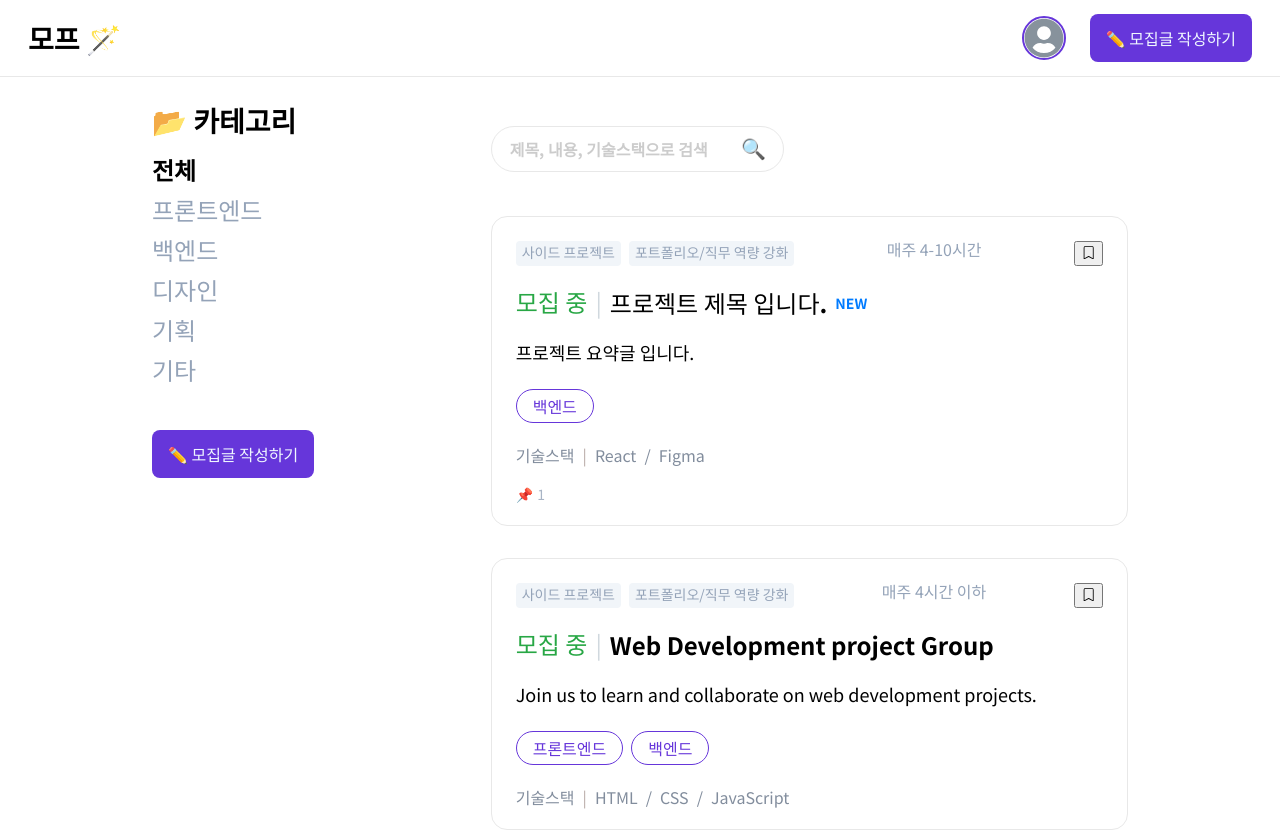
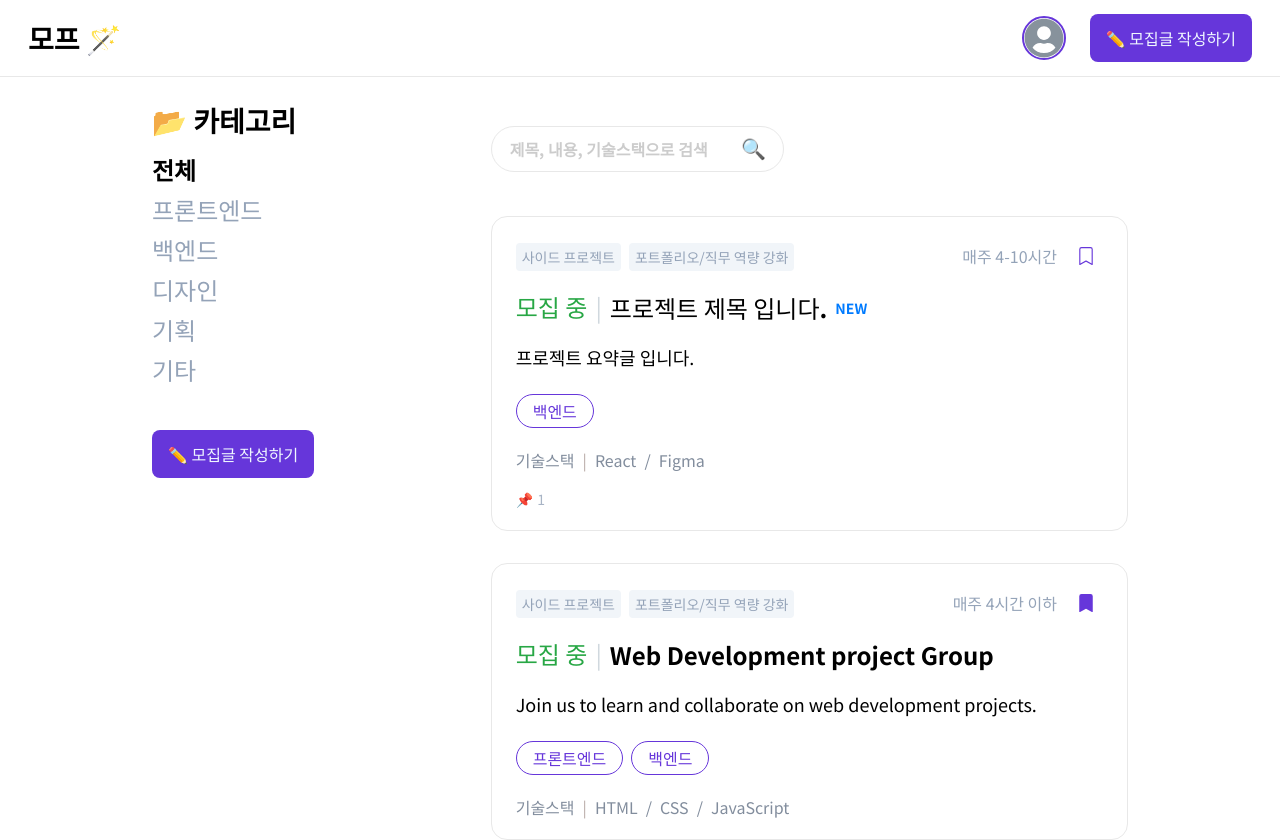
Before and after one commit to junhui324/MoGakPpo, a React (Create React App) app: page / in a window 1280 px wide. Shown: the top 840 px of the page. Built offline with nearby package versions, Linux system fonts and the light colour scheme.

Commit message:
Style: 프로젝트 리스트 북마크 버튼 css 추가

```diff
--- a/src/components/ProjectList/Project.module.scss
+++ b/src/components/ProjectList/Project.module.scss
@@ -11,9 +11,11 @@
   background-color: #ffff;
   cursor: pointer;
 
-  div:nth-child(1) {
+  .topContainer {
     display: flex;
     justify-content: space-between;
+    align-items: center;
+    div:nth-child(1) {
       .type {
         margin-right: 8px;
         padding: 4px 6px 4px 6px;
@@ -29,11 +31,29 @@
         border-radius: 4px;
         background-color: rgb(241 245 249);
       }
+    }
+    div:nth-child(2) {
+      display: flex;
+      gap: 12px;
+      align-items: center;
       .participationTime {
+        align-self: c;
         color: rgb(148 163 184);
       }
+      .bookmarkButton {
+        display: flex;
+        border: none;
+        padding: 6px 8px;
+        background-color: unset;
+        cursor: pointer;
+        svg {
+          font-size: 18px;
+          color: $main-color;
         }
-  div:nth-child(2) {
+      }
+    }
+  }
+  .secondContainer {
     display: flex;
     font-size: 24px;
     font-weight: 550;
--- a/src/components/ProjectList/Project.tsx
+++ b/src/components/ProjectList/Project.tsx
@@ -9,7 +9,8 @@ import { TypeProjectList } from '@/interfaces/Project.interface';
 import { useNavigate } from 'react-router-dom';
 import ROUTES from '../../constants/Routes';
 import styles from './Project.module.scss';
-import { BsBookmark } from 'react-icons/bs';
+import { BsBookmark, BsBookmarkFill } from 'react-icons/bs';
+import React, { useState } from 'react';
 
 interface projectDataProps {
   projectData: TypeProjectList;
@@ -40,6 +41,13 @@ function Project({ projectData }: projectDataProps) {
     project_views: viewsCount,
     project_created_at: createdAt,
   } = projectData;
+
+  const [bookmark, setBookmark] = useState(isBookmarked);
+  const handleBookmarkClick = (e: React.MouseEvent<HTMLButtonElement, MouseEvent>) => {
+    e.stopPropagation();
+    setBookmark((prev) => !prev);
+  };
+
   return (
     <li
       key={projectId}
@@ -49,22 +57,26 @@ function Project({ projectData }: projectDataProps) {
       }}
     >
       <div>
+        <div className={styles.topContainer}>
           <div>
             <span className={styles.type}>{PROJECT_TYPE[type]}</span>
             <span className={styles.goal}>{PROJECT_GOAL[goal]}</span>
           </div>
+          <div>
             {participationTime && (
               <span className={styles.participationTime}>
                 {PROJECT_PARTICIPATION_TIME[participationTime]}
               </span>
             )}
-        {isBookmarked !== null && (
-          <button>
-            <BsBookmark />
+            {isBookmarked !== undefined && (
+              <button className={styles.bookmarkButton} onClick={(e) => handleBookmarkClick}>
+                {bookmark ? <BsBookmark /> : <BsBookmarkFill />}
               </button>
             )}
           </div>
-      <div>
+        </div>
+      </div>
+      <div className={styles.secondContainer}>
         <span
           className={`${styles.status} ${
             recruitmentStatus === 'RECRUITING'
```
Lines whose indentation alone changed are shown as unchanged.
